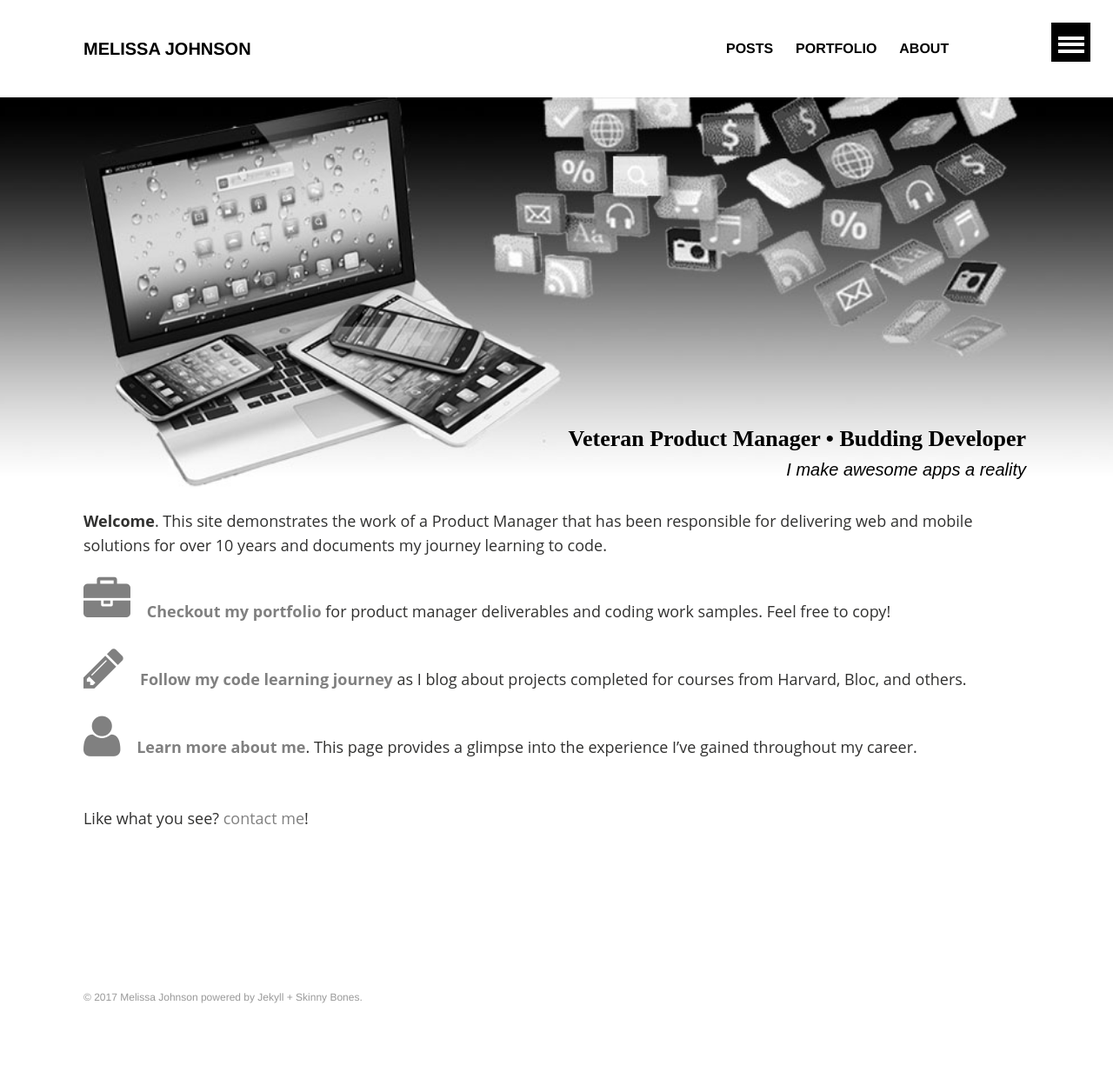
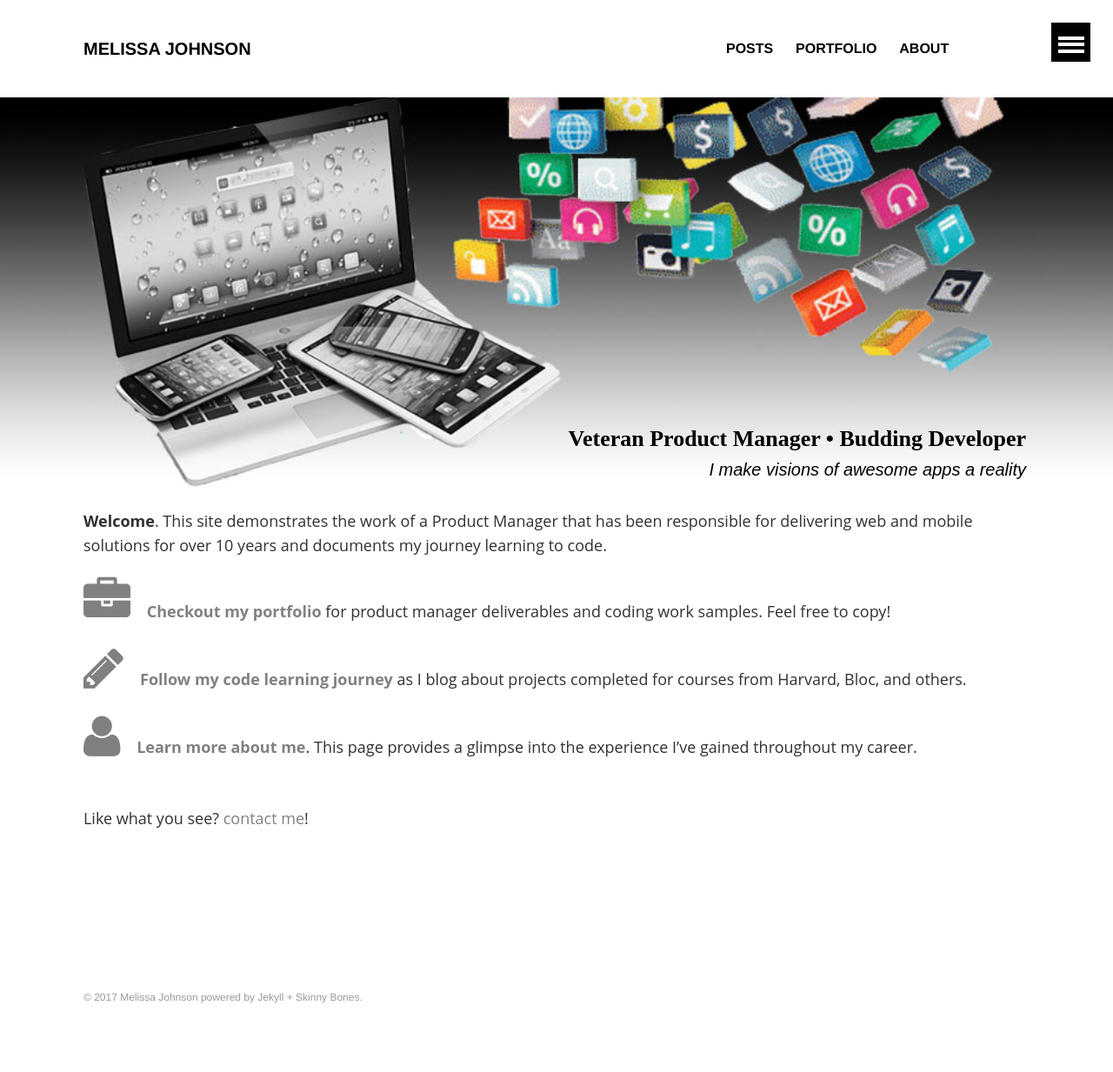
Before and after one commit to MelissaAJohnson/melissajstudent.github.io, a Jekyll site: the page built from index.md, in a window 1280 px wide. Shown: the whole page at 87% size. Built offline with Jekyll 4.4.1, drawn with Linux system fonts in a browser that asks for light colours.

```diff
--- a/index.md
+++ b/index.md
@@ -3,7 +3,7 @@ layout: default
 permalink: /
 title:
 feature-title: "Veteran Product Manager • Budding Developer"
-feature-content: "I make awesome apps a reality"
+feature-content: "I make visions of awesome apps a reality"
 image:
   feature: feature.jpg
 ---
```
Also changed, not shown: images/feature.jpg, 3 other files.
